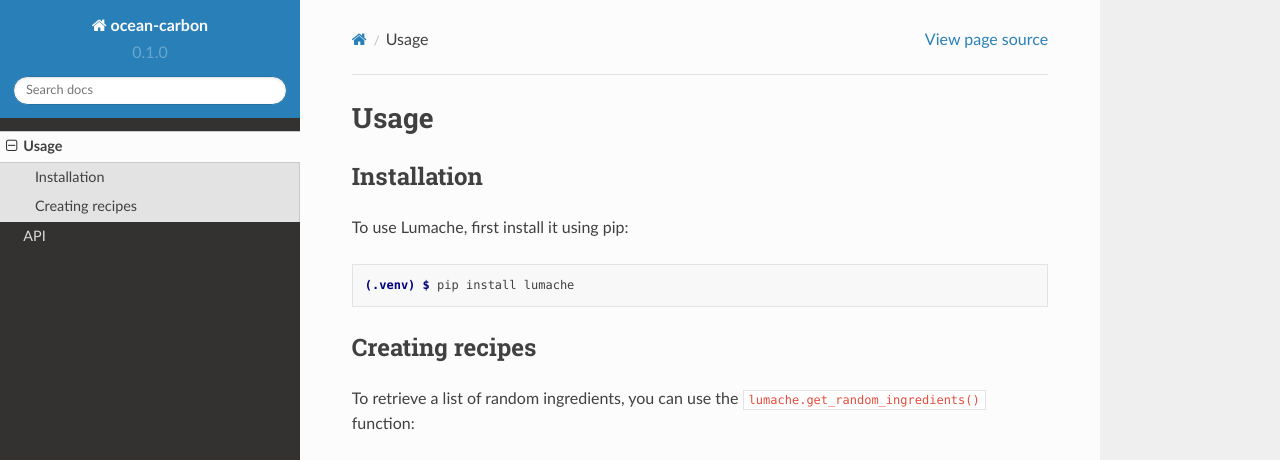
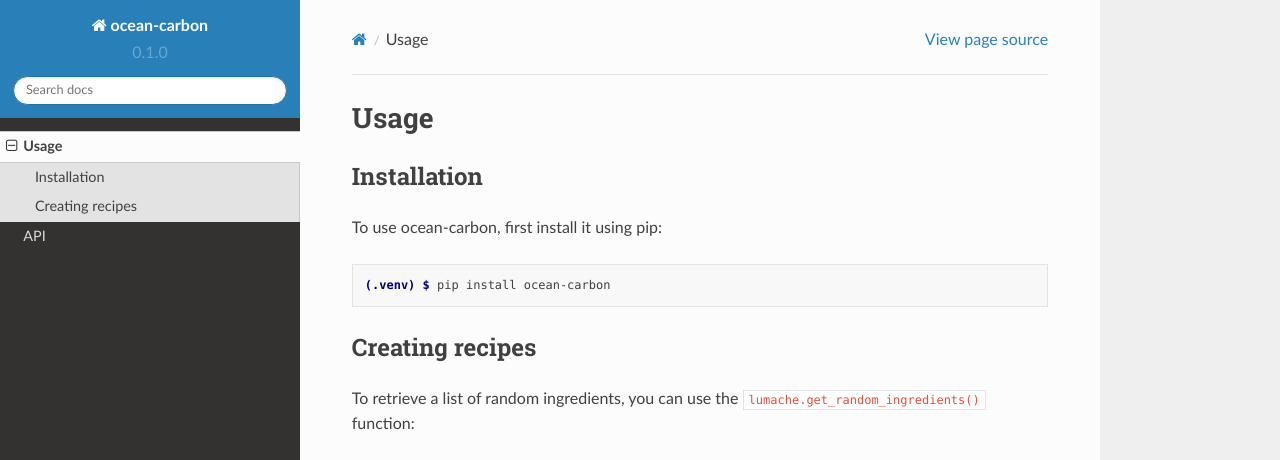
Before and after one commit to gelsworth/ocean-carbon, a Sphinx documentation site: the page built from docs/source/usage.rst, in a window 1280 px wide and 1095 px high. Shown: the top 460 px of the window. Built offline with Sphinx 7.4.7 and the Read the Docs theme 2.0.0, drawn with Linux system fonts in a browser that asks for light colours; grey boxes are pictures that could not be loaded.

Commit message:
Update usage.rst

```diff
--- a/docs/source/usage.rst
+++ b/docs/source/usage.rst
@@ -6,11 +6,11 @@ Usage
 Installation
 ------------
 
-To use Lumache, first install it using pip:
+To use ocean-carbon, first install it using pip:
 
 .. code-block:: console
 
-   (.venv) $ pip install lumache
+   (.venv) $ pip install ocean-carbon
 
 Creating recipes
 ----------------
@@ -28,6 +28,6 @@ will raise an exception.
 
 For example:
 
->>> import lumache
+>>> import ocean-carbon
 >>> lumache.get_random_ingredients()
 ['shells', 'gorgonzola', 'parsley']
```
